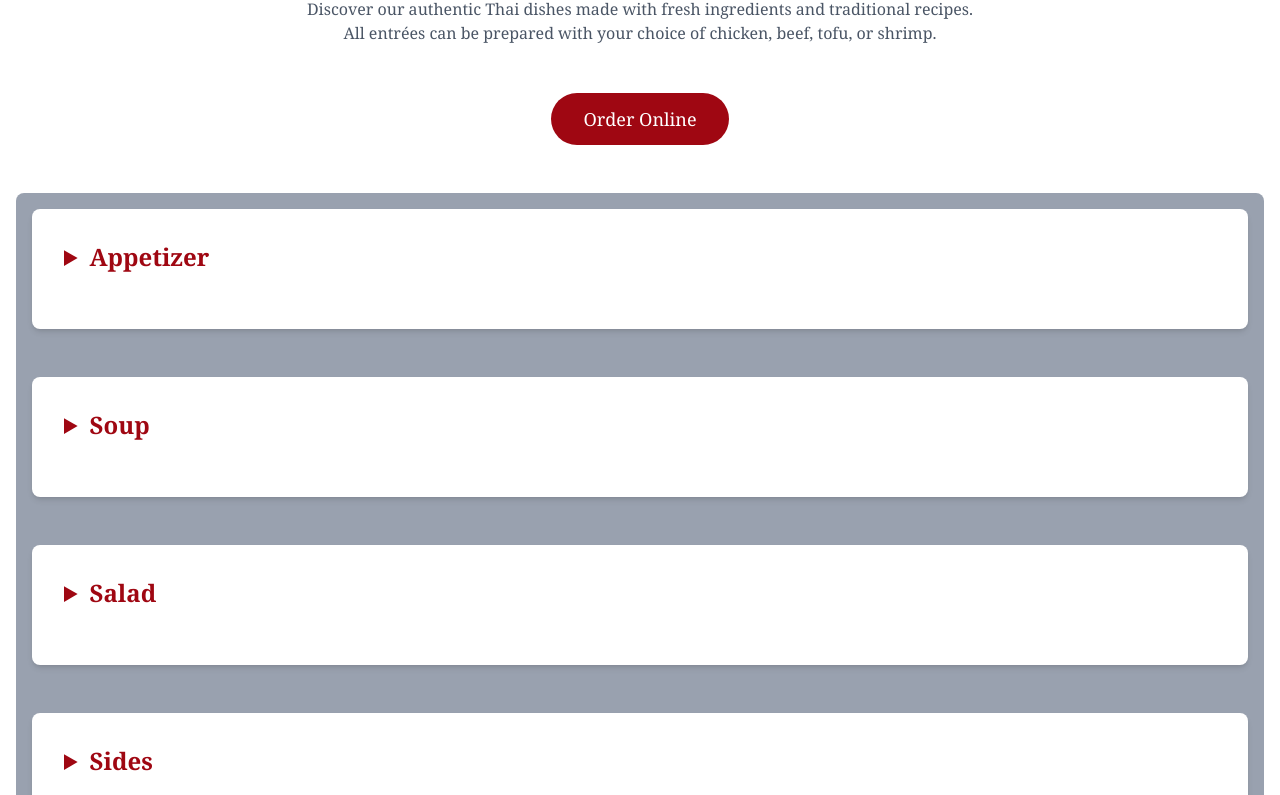
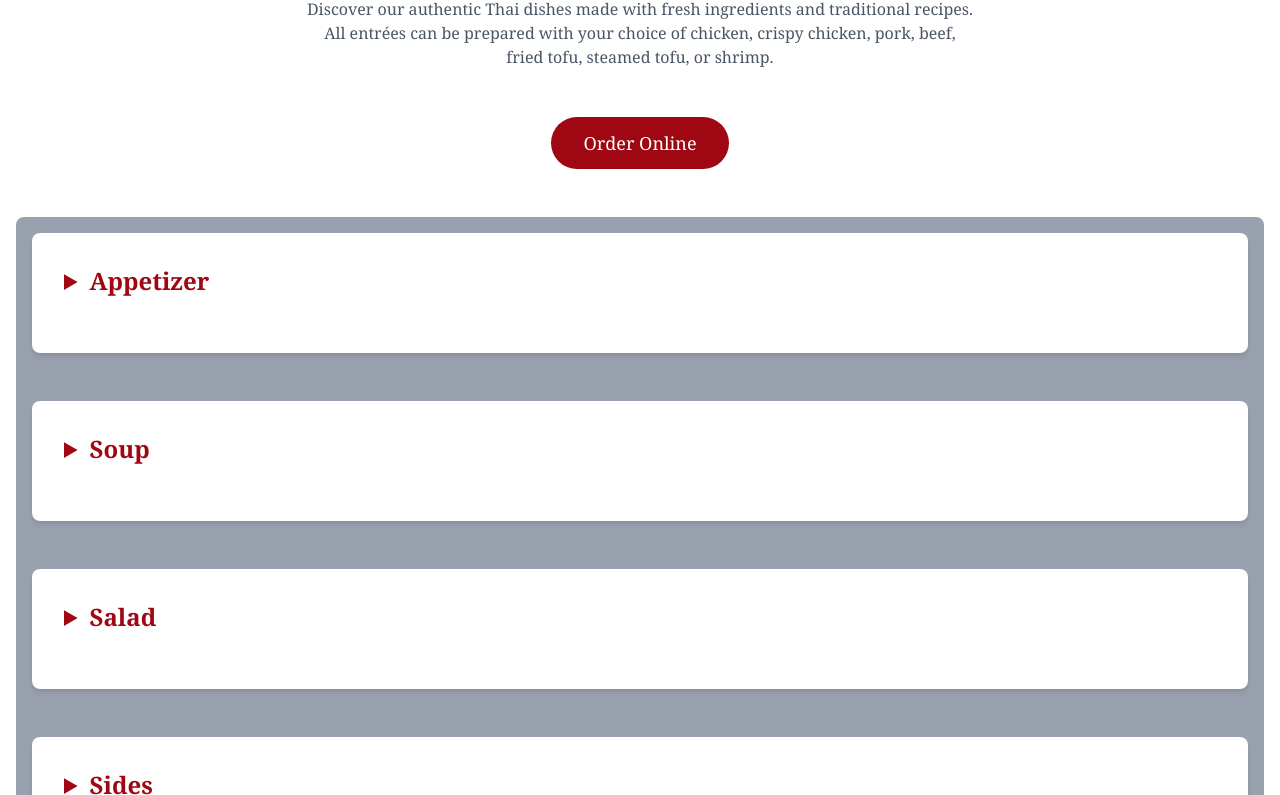
Before and after one commit to zanderlewis/thai-chili, an Astro site: page /menu in a window 1280 px wide. Shown: the part 163-958 px from the top of the page. Built offline with nearby package versions, Linux system fonts and the light colour scheme; Astro itself is replaced by a stand-in of ours.

Commit message:
Update menu.astro

```diff
--- a/src/pages/menu.astro
+++ b/src/pages/menu.astro
@@ -8,7 +8,7 @@ import menu from '../data/menu.json';
     <div class="container mx-auto px-4">
       <h1 class="text-4xl md:text-5xl font-display font-bold text-center mb-4">Our Menu</h1>
       <p class="text-gray-600 text-center mb-12 max-w-2xl mx-auto">
-        Discover our authentic Thai dishes made with fresh ingredients and traditional recipes. All entrées can be prepared with your choice of chicken, beef, tofu, or shrimp.
+        Discover our authentic Thai dishes made with fresh ingredients and traditional recipes. All entrées can be prepared with your choice of chicken, crispy chicken, pork, beef, fried tofu, steamed tofu, or shrimp.
       </p>
 
       <div class="text-center mb-12">
```
